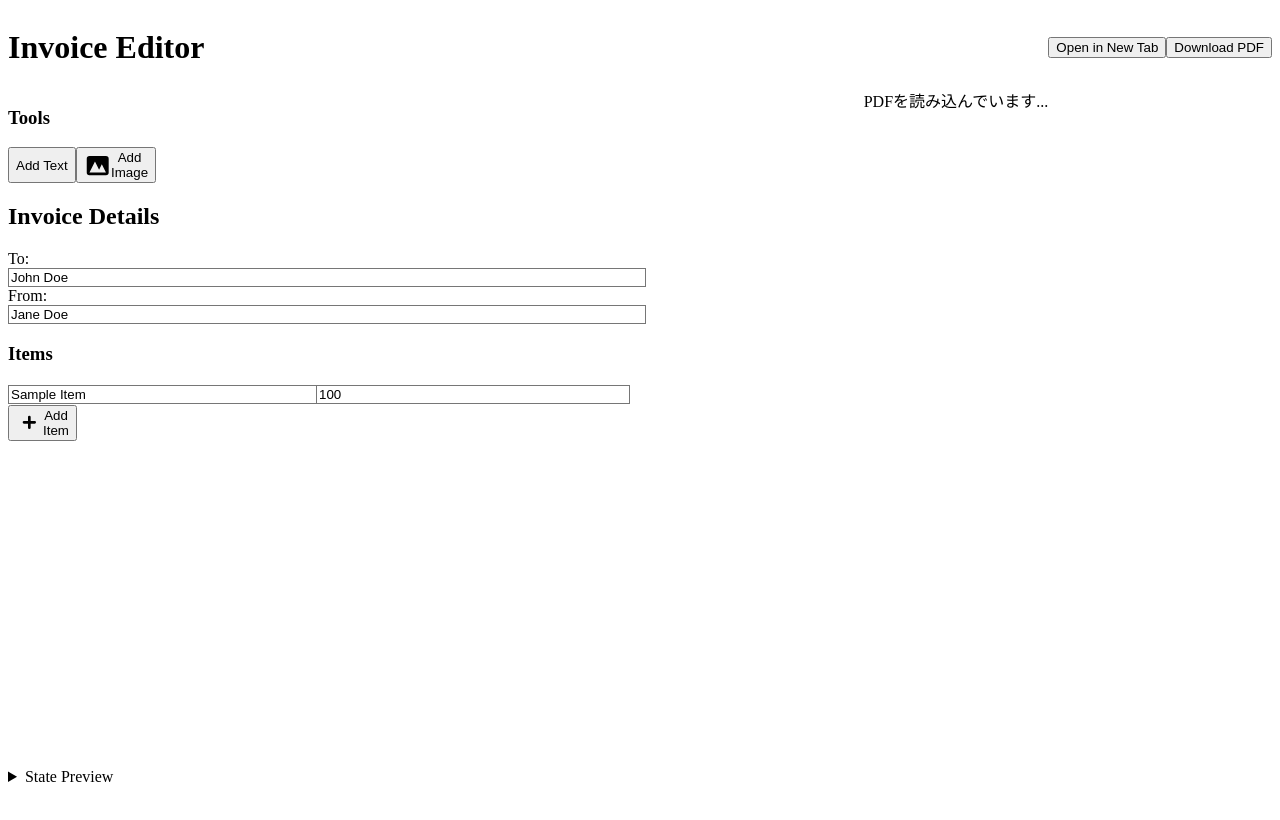
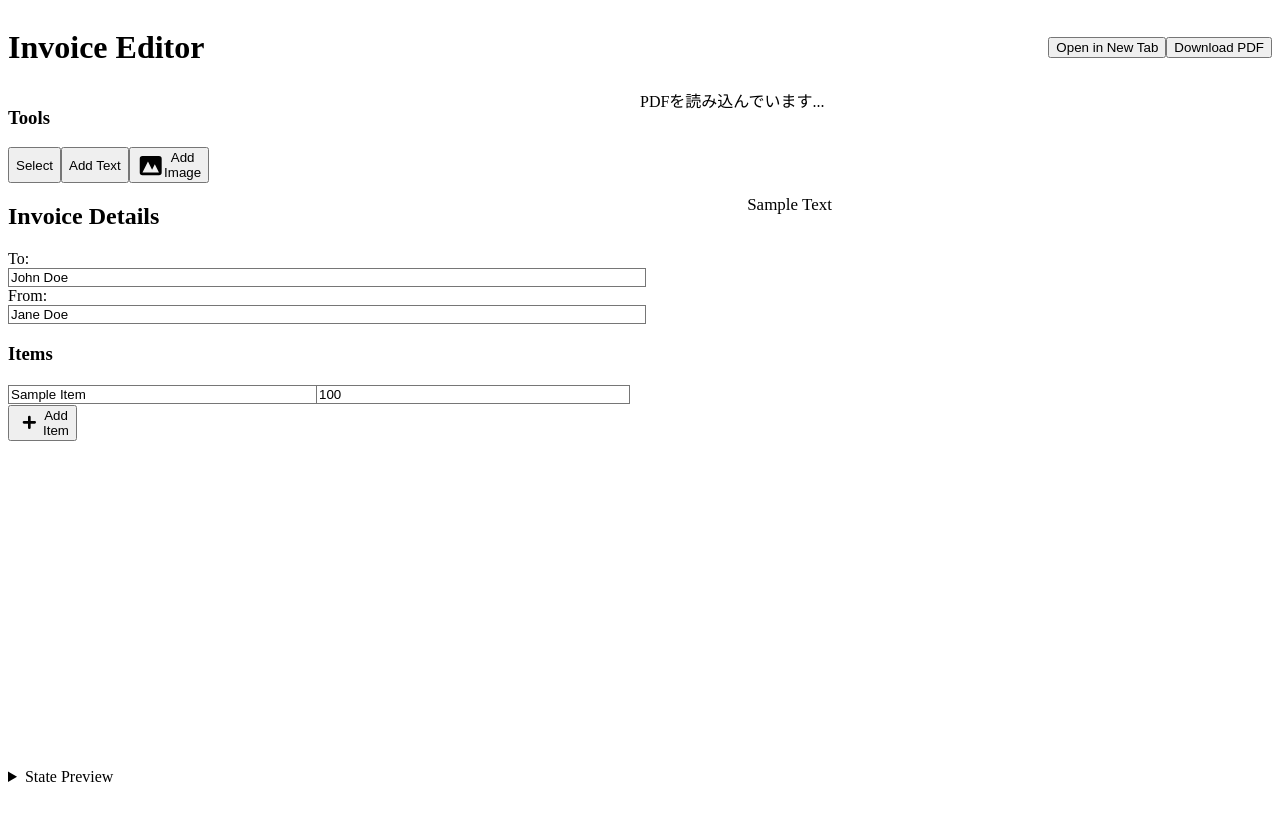
Before and after one commit to andsaki/pdf-editor, a React (Vite) app in the folder client/: page / in a window 1280 px wide. Shown: the top 820 px of the page. Built offline with nearby package versions, Linux system fonts and the light colour scheme; what @react-pdf/renderer would draw is missing.

Commit message:
debug: イベントが発火しない問題を調査するため、console.logを追加し、Rndコンポーネントを無効化

```diff
--- a/client/src/App.tsx
+++ b/client/src/App.tsx
@@ -11,7 +11,7 @@ function App() {
     to: "John Doe",
     from: "Jane Doe",
     items: [{ description: "Sample Item", amount: 100 }],
-    customTexts: [],
+    customTexts: [{ content: "Sample Text", x: 100, y: 100 }],
     images: [],
   });
   const [activeTool, setActiveTool] = useState<"select" | "text">("select");
--- a/client/src/components/InvoiceForm.tsx
+++ b/client/src/components/InvoiceForm.tsx
@@ -69,7 +69,18 @@ export const InvoiceForm: React.FC<InvoiceFormProps> = ({ invoiceData, setInvoic
         <h3 className="text-xl font-bold mb-4 text-gray-800">Tools</h3>
         <div className="flex space-x-2">
           <button
-            onClick={() => setActiveTool("text")}
+            onClick={() => {
+              console.log('Select button clicked');
+              setActiveTool("select");
+            }}
+            className={`flex items-center space-x-2 font-bold py-2 px-4 rounded focus:outline-none focus:shadow-outline ${activeTool === 'select' ? 'bg-blue-500 text-white' : 'bg-gray-200 text-gray-800'}`}>
+            <span>Select</span>
+          </button>
+          <button
+            onClick={() => {
+              console.log('Add Text button clicked');
+              setActiveTool("text");
+            }}
             className={`flex items-center space-x-2 font-bold py-2 px-4 rounded focus:outline-none focus:shadow-outline ${activeTool === 'text' ? 'bg-blue-500 text-white' : 'bg-gray-200 text-gray-800'}`}>
             <span>Add Text</span>
           </button>
@@ -82,6 +93,13 @@ export const InvoiceForm: React.FC<InvoiceFormProps> = ({ invoiceData, setInvoic
             </svg>
             <span>Add Image</span>
           </button>
+          <input
+            type="file"
+            accept="image/*"
+            ref={imageInputRef}
+            onChange={handleImageUpload}
+            style={{ display: 'none' }}
+          />
         </div>
       </div>
 
--- a/client/src/components/PdfPreview.tsx
+++ b/client/src/components/PdfPreview.tsx
@@ -16,8 +16,6 @@ interface PdfPreviewProps {
   activeTool: "select" | "text";
   setActiveTool: React.Dispatch<React.SetStateAction<"select" | "text">>;
 }
-
-type Tool = "select" | "text";
 
 export const PdfPreview: React.FC<PdfPreviewProps> = ({
   invoiceData,
@@ -45,6 +43,10 @@ export const PdfPreview: React.FC<PdfPreviewProps> = ({
   // 表示用のPDFバイトを生成
   const [pdfBytesForDisplay, setPdfBytesForDisplay] =
     useState<Uint8Array | null>(null);
+
+  useEffect(() => {
+    console.log('PdfPreview activeTool:', activeTool);
+  }, [activeTool]);
 
   // ツールのキーボードショートカット
   useEffect(() => {
@@ -332,7 +334,7 @@ export const PdfPreview: React.FC<PdfPreviewProps> = ({
 
   const pdfFile = useMemo(() => {
     if (!pdfBytesForDisplay) return null;
-    return { data: pdfBytesForDisplay };
+    return { data: pdfBytesForDisplay.slice(0) };
   }, [pdfBytesForDisplay]);
 
   if (error) {
@@ -359,7 +361,14 @@ export const PdfPreview: React.FC<PdfPreviewProps> = ({
       className="w-full h-full bg-gray-100 rounded-lg p-4 flex justify-center items-start overflow-auto"
       ref={containerRef}
     >
-              <div className="relative shadow-lg">
+      <div
+        className="relative shadow-lg"
+        style={{
+          width: pageDimensions ? pageDimensions.width * displayScale : 0,
+          height: pageDimensions ? pageDimensions.height * displayScale : 0,
+        }}
+      >
+        <div style={{ position: "absolute", zIndex: 1 }}>
           {pdfFile && containerWidth > 0 ? (
             <Document
               file={pdfFile}
@@ -374,6 +383,7 @@ export const PdfPreview: React.FC<PdfPreviewProps> = ({
               <p>PDFプレビューを準備しています...</p>
             </div>
           )}
+        </div>
 
         {/* 編集可能なテキストフィールドのオーバーレイ */}
         {pdfFile &&
@@ -386,12 +396,22 @@ export const PdfPreview: React.FC<PdfPreviewProps> = ({
                 top: textBlock.y * displayScale,
                 cursor: "text",
                 border:
-                          editingText?.index === index ? "1px solid blue" : "1px dashed transparent",
+                  editingText?.index === index
+                    ? "1px solid blue"
+                    : "1px dashed transparent",
                 zIndex: 10,
               }}
-                      onMouseEnter={(e) => (e.currentTarget.style.border = "1px dashed gray")}
-                      onMouseLeave={(e) => (e.currentTarget.style.border = editingText?.index === index ? "1px solid blue" : "1px dashed transparent")}
+              onMouseEnter={(e) =>
+                (e.currentTarget.style.border = "1px dashed gray")
+              }
+              onMouseLeave={(e) =>
+                (e.currentTarget.style.border =
+                  editingText?.index === index
+                    ? "1px solid blue"
+                    : "1px dashed transparent")
+              }
               onClick={(e) => {
+                console.log("text overlay clicked");
                 e.stopPropagation();
                 setEditingText({
                   index,
@@ -433,7 +453,7 @@ export const PdfPreview: React.FC<PdfPreviewProps> = ({
           ))}
 
         {/* ドラッグ/リサイズ可能な画像のオーバーレイ */}
-                {pdfFile &&
+        {/* {pdfFile &&
           invoiceData.images?.map((image, index) => (
             <Rnd
               key={`image-${index}`}
@@ -447,10 +467,12 @@ export const PdfPreview: React.FC<PdfPreviewProps> = ({
                 y: image.y * displayScale,
               }}
               onDragStop={(_e, d) => {
+                console.log('onDragStop', d);
                 const newSize = { width: image.width, height: image.height };
                 handleImageChange(index, { x: d.x, y: d.y }, newSize);
               }}
               onResizeStop={(_e, _direction, ref, _delta, position) => {
+                console.log('onResizeStop', position);
                 handleImageChange(index, position, {
                   width: ref.style.width,
                   height: ref.style.height,
@@ -463,7 +485,7 @@ export const PdfPreview: React.FC<PdfPreviewProps> = ({
                 alt={`invoice-image-${index}`}
               />
             </Rnd>
-                  ))}
+          ))} */}
 
         {/* 新しいテキストを追加するための透明なオーバーレイ */}
         {activeTool === "text" &&
@@ -472,10 +494,14 @@ export const PdfPreview: React.FC<PdfPreviewProps> = ({
           containerWidth > 0 && (
             <div
               className="absolute inset-0 cursor-text"
-                      onClick={handleAddTextObject}
-                      style={{ zIndex: 5 }}
+              onClick={(e) => {
+                console.log("add text overlay clicked");
+                handleAddTextObject(e);
+              }}
+              style={{ zIndex: 20 }}
             ></div>
           )}
       </div>
     </div>
-        );};
+  );
+};
```
Lines whose indentation alone changed are shown as unchanged.
